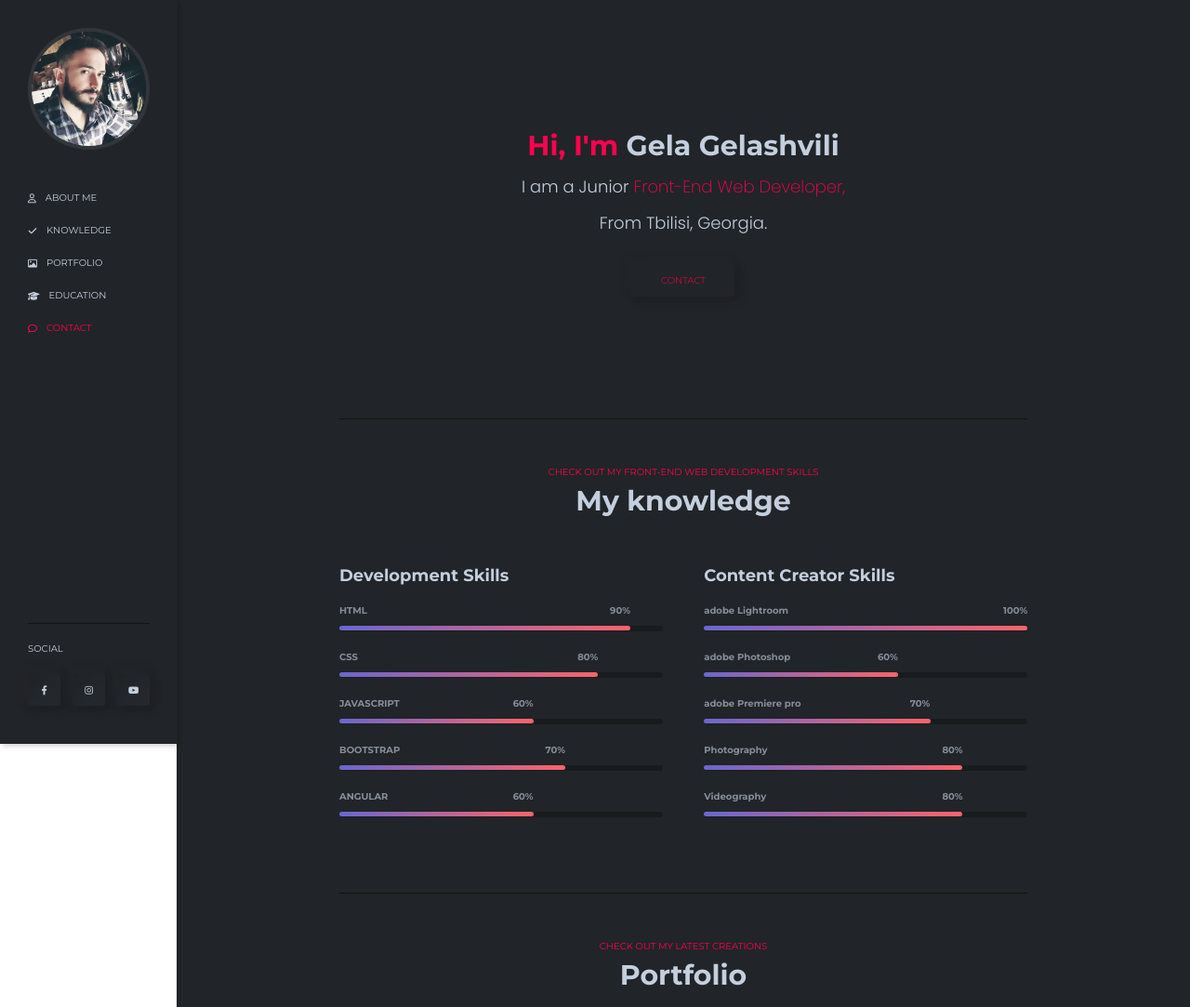
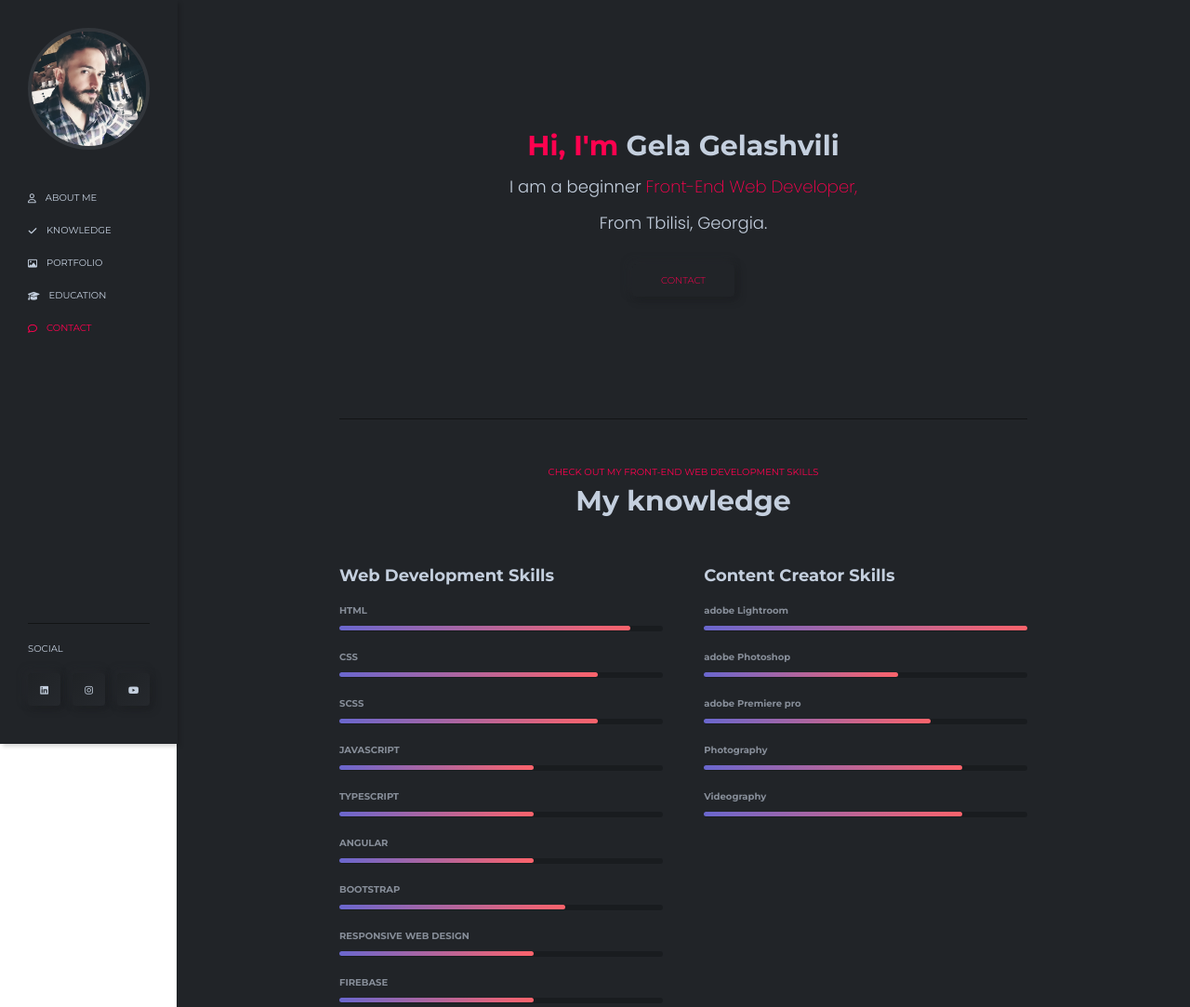
Before and after one commit to Rocko-rg/Portfolio, a plain HTML site: page index.html in a window 1280 px wide. Shown: the top 1083 px of the page at 93% size. Drawn offline with Linux system fonts and the light colour scheme.

Commit message:
Update index.html

```diff
--- a/index.html
+++ b/index.html
@@ -37,7 +37,7 @@
         <div class="side-footer">
             <p>SOCIAL</p>
             <ul>
-                <li><a href="" target="_blank"><i class="fa-brands fa-facebook-f"></i></a></li>
+                <li><a href="http://www.linkedin.com/in/gela-gelashvili-aa5b98267" target="_blank"><i class="fa-brands fa-linkedin"></i></a></li>
                 <li><a href="http://www.instagram.com/rocko.r.g" target="_blank"><i class="fa-brands fa-instagram"></i></a></li>
                 <li><a href="https://www.youtube.com/@RGCreativePresets" target="_blank"><i class="fa-brands fa-youtube"></i></a></li>
             </ul>
@@ -53,7 +53,7 @@
         <section class="about-section" id="about">
             <div class="about-section-div">
                 <h1><span>Hi, I'm</span> Gela Gelashvili</h1>
-                <h3>I am a Junior <span>Front-End Web Developer,</span></h3>
+                <h3>I am a beginner <span>Front-End Web Developer,</span></h3>
                 <h3>From Tbilisi, Georgia.</h3>
                 <a href="#contact">CONTACT</a>
             </div>
@@ -65,33 +65,57 @@
             <h1>My knowledge</h1>
             <div class="knowledge-section-div">
                 <div class="knowledge-section-div-left">
-                    <h3>Development Skills</h3>
+                    <h3>Web Development Skills</h3>
                     <div class="progress-chart html-chart">
-                        <h6>HTML <span>90%</span></h6>
+                        <h6>HTML</h6>
                         <div class="progress">
                             <div class="progress-bar"></div>
                         </div>
                     </div>
                     <div class="progress-chart css-chart">
-                        <h6>CSS <span>80%</span></h6>
+                        <h6>CSS</h6>
+                        <div class="progress">
+                            <div class="progress-bar"></div>
+                        </div>
+                    </div>
+                    <div class="progress-chart css-chart">
+                        <h6>SCSS</h6>
                         <div class="progress">
                             <div class="progress-bar"></div>
                         </div>
                     </div>
                     <div class="progress-chart javascript-chart">
-                        <h6>JAVASCRIPT <span>60%</span></h6>
+                        <h6>JAVASCRIPT</h6>
+                        <div class="progress">
+                            <div class="progress-bar"></div>
+                        </div>
+                    </div>
+                    <div class="progress-chart javascript-chart">
+                        <h6>TYPESCRIPT</h6>
+                        <div class="progress">
+                            <div class="progress-bar"></div>
+                        </div>
+                    </div>
+                    <div class="progress-chart angular-chart">
+                        <h6>ANGULAR</h6>
                         <div class="progress">
                             <div class="progress-bar"></div>
                         </div>
                     </div>
                     <div class="progress-chart bootstrap-chart">
-                        <h6>BOOTSTRAP <span>70%</span></h6>
+                        <h6>BOOTSTRAP</h6>
                         <div class="progress">
                             <div class="progress-bar"></div>
                         </div>
                     </div>
                     <div class="progress-chart angular-chart">
-                        <h6>ANGULAR <span>60%</span></h6>
+                        <h6>RESPONSIVE WEB DESIGN</h6>
+                        <div class="progress">
+                            <div class="progress-bar"></div>
+                        </div>
+                    </div>
+                    <div class="progress-chart angular-chart">
+                        <h6>FIREBASE</h6>
                         <div class="progress">
                             <div class="progress-bar"></div>
                         </div>
@@ -100,31 +124,31 @@
                 <div class="knowledge-section-div-right">
                     <h3>Content Creator Skills</h3>
                     <div class="progress-chart lightroom-chart">
-                        <h6>adobe Lightroom <span>100%</span></h6>
+                        <h6>adobe Lightroom</h6>
                         <div class="progress">
                             <div class="progress-bar"></div>
                         </div>
                     </div>
                     <div class="progress-chart photoshop-chart">
-                        <h6>adobe Photoshop <span>60%</span></h6>
+                        <h6>adobe Photoshop</h6>
                         <div class="progress">
                             <div class="progress-bar"></div>
                         </div>
                     </div>
                     <div class="progress-chart premiere-chart">
-                        <h6>adobe Premiere pro <span>70%</span></h6>
+                        <h6>adobe Premiere pro</h6>
                         <div class="progress">
                             <div class="progress-bar"></div>
                         </div>
                     </div>
                     <div class="progress-chart photography-chart">
-                        <h6>Photography <span>80%</span></h6>
+                        <h6>Photography</h6>
                         <div class="progress">
                             <div class="progress-bar"></div>
                         </div>
                     </div>
                     <div class="progress-chart videography-chart">
-                        <h6>Videography <span>80%</span></h6>
+                        <h6>Videography</h6>
                         <div class="progress">
                             <div class="progress-bar"></div>
                         </div>
```
